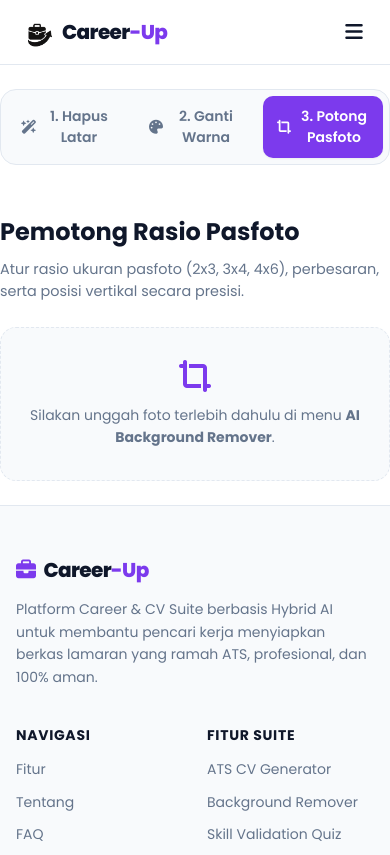
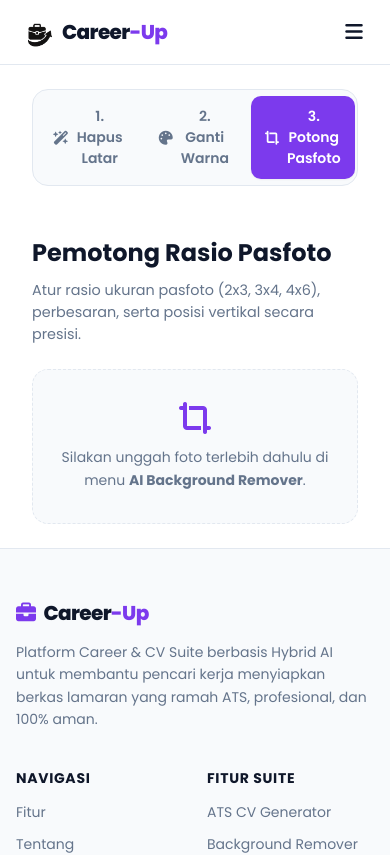
Before and after one commit to secondaryfarand/careerup, a React (Vite) app: page /pasfoto-cropper in a window 390 px wide. Shown: the top 855 px of the page. Built offline with nearby package versions, Linux system fonts and the light colour scheme.

Commit message:
fix: add 2rem padding every page in mobile displays

```diff
--- a/src/features/photo/BackgroundChanger/BackgroundChanger.module.css
+++ b/src/features/photo/BackgroundChanger/BackgroundChanger.module.css
@@ -2,7 +2,7 @@
   width: 100%;
   max-width: 850px;
   margin: 0 auto;
-  padding: 24px 0;
+  padding: 24px 2rem;
   display: flex;
   flex-direction: column;
   gap: 24px;
--- a/src/features/photo/BackgroundRemover.module.css
+++ b/src/features/photo/BackgroundRemover.module.css
@@ -2,7 +2,7 @@
   width: 100%;
   max-width: 850px;
   margin: 0 auto;
-  padding: 24px 0;
+  padding: 24px 2rem;
   display: flex;
   flex-direction: column;
   gap: 24px;
--- a/src/features/photo/PasfotoCropper/PasfotoCropper.module.css
+++ b/src/features/photo/PasfotoCropper/PasfotoCropper.module.css
@@ -2,7 +2,7 @@
   width: 100%;
   max-width: 850px;
   margin: 0 auto;
-  padding: 24px 0;
+  padding: 24px 2rem;
   display: flex;
   flex-direction: column;
   gap: 24px;
```
